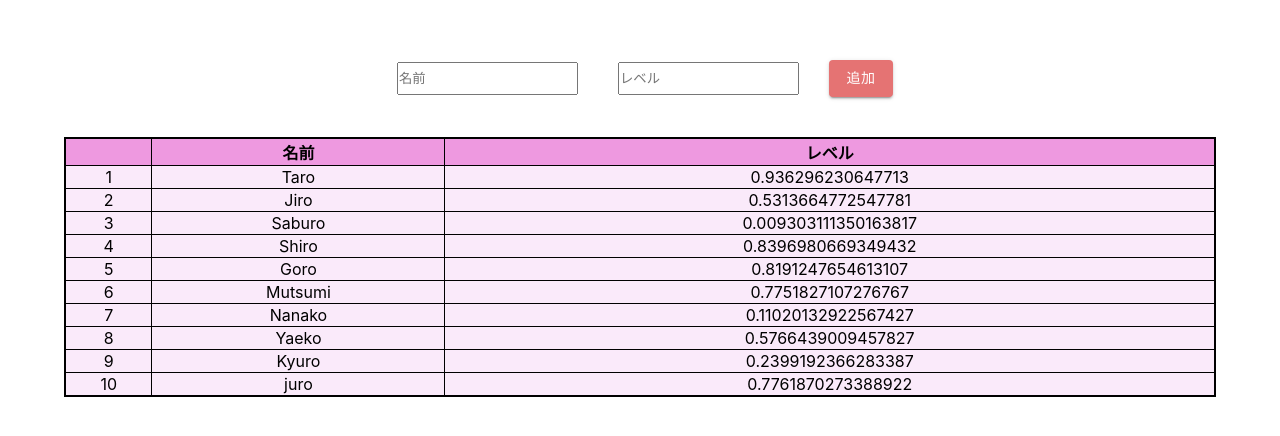
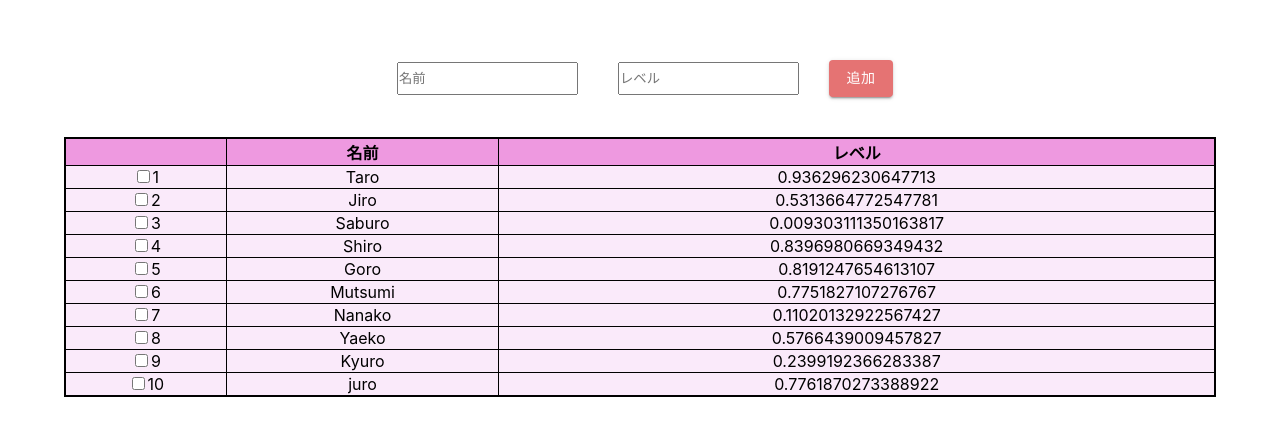
Before and after one commit to AyanoMiura88/react_dnd, a React (Create React App) app: page /TablePage in a window 1280 px wide. Shown: the top 436 px of the page. Built offline with nearby package versions, Linux system fonts and the light colour scheme.

Commit message:
[wip] table/複数のチェックボックス

```diff
--- a/src/Atom/Atom.ts
+++ b/src/Atom/Atom.ts
@@ -4,6 +4,11 @@ export interface DataInfo {
   name: string;
   level: number;
 }
+
+export const TableHeader = atom<string[]>({
+  key: "tableHeader",
+  default: ["", "名前", "レベル"],
+});
 
 // 仮data
 export const TableAtomState = atom<DataInfo[]>({
--- /dev/null
+++ b/src/Table/CheckBox.tsx
@@ -0,0 +1,20 @@
+import React from "react";
+
+interface CheckProps {
+  id: string;
+  checked: boolean;
+  onChange: (e: React.ChangeEvent<HTMLInputElement>) => void;
+}
+
+export const CheckBox = (props: CheckProps) => {
+  const { id, checked, onChange } = props;
+  return (
+    <input
+      type="checkbox"
+      id={id}
+      onClick={(e) => e.stopPropagation()}
+      checked={checked}
+      onChange={onChange}
+    />
+  );
+};
--- /dev/null
+++ b/src/Table/CheckBoxHooks.tsx
@@ -0,0 +1,6 @@
+import React from "react";
+
+export const useCheckBox = () => {
+
+
+}
--- a/src/Table/Table.tsx
+++ b/src/Table/Table.tsx
@@ -1,18 +1,22 @@
-import React, { useState, useCallback } from "react";
-import { useRecoilState } from "recoil";
-import { TableAtomState } from "../Atom/Atom";
+import React, { useState, useCallback, useMemo } from "react";
+import { useRecoilState, useRecoilValue } from "recoil";
+import { TableAtomState, TableHeader } from "../Atom/Atom";
 import "./Table.css";
 import PrimaryButton from "../Button/PrimaryBtn";
-import { DataInfo, header } from "./Data";
+import { DataInfo } from "./Data";
 import { Modal } from "../Modal/Modal";
+import { CheckBox } from "./CheckBox";
 
 const TablePage = () => {
   const [state, setState] = useRecoilState<DataInfo[]>(TableAtomState);
+  const header = useRecoilValue<string[]>(TableHeader);
   // const [state, setState] = useState<DataInfo[]>([...data]);
   const [name, setName] = useState<string>("");
   const [level, setLevel] = useState<string>("");
   const [show, setShow] = useState<boolean>(false);
   const [oneData, setOneData] = useState<DataInfo | null>(null);
+  const [checked, setChecked] = useState<boolean>(false);
+  const [checkedValues, setCheckedValues] = useState<boolean[]>([]);
 
   const handleGetName = (e: React.ChangeEvent<HTMLInputElement>) => setName(e.target.value);
   const handleGetLevel = (e: React.ChangeEvent<HTMLInputElement>) => setLevel(e.target.value);
@@ -49,6 +53,11 @@ const TablePage = () => {
     setState([...dataList]);
   };
 
+  const handleCheckBoxClick = useCallback((e: React.ChangeEvent<HTMLInputElement>) => {
+    setChecked(e.target.checked);
+    console.log("check");
+  }, []);
+
   /**
    * 数値か判定
    * @param str
@@ -79,7 +88,16 @@ const TablePage = () => {
         <tbody className="tableBody">
           {state.map((v, i) => (
             <tr key={i} onClick={() => [setShow(true), setOneData(v)]}>
-              <td>{i + 1}</td>
+              <td>
+                {/* <input
+                  type="checkbox"
+                  checked={checked}
+                  onChange={handleCheckBoxClick}
+                  onClick={(e) => e.stopPropagation()}
+                /> */}
+                <CheckBox id={`${i}`} checked={checked} onChange={handleCheckBoxClick}/>
+                {i + 1}
+              </td>
               <td>{v.name}</td>
               <td>{v.level}</td>
             </tr>
```
